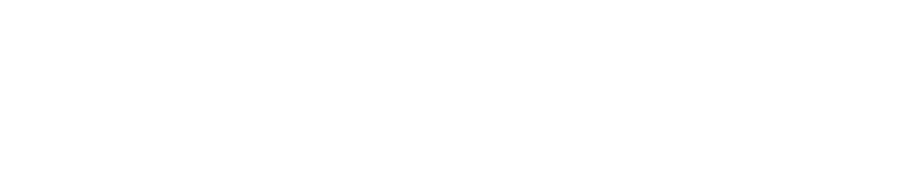
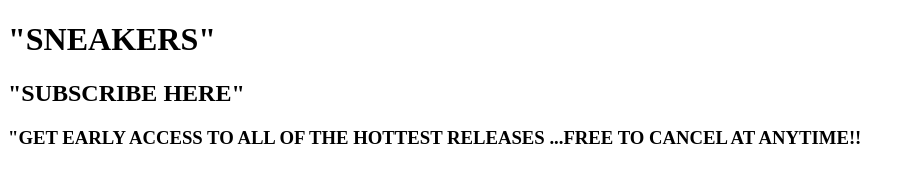
Before and after one commit to Stephmarsjs/landing_page, a plain HTML site: page index.html in a window 1280 px wide. Shown: the whole page, without its empty margins (0-913 px from the left). Drawn offline with Linux system fonts and the light colour scheme.

Commit message:
created containers for each item

```diff
--- a/index.html
+++ b/index.html
@@ -6,6 +6,18 @@
     <title>GET EM ALL</title>
 </head>
 <body>
-
+   <div class="flex-container">
+    <div class="header">
+        <h1>"SNEAKERS"</h1>
+    </div>
+    <div>
+        <h2>"SUBSCRIBE HERE"</h2>
+    </div>
+    <div>
+        <h3>"GET EARLY ACCESS TO ALL OF THE HOTTEST
+            RELEASES ...FREE TO CANCEL AT ANYTIME!!
+        </h3>
+    </div>
+  </div>
 </body>
 </html>
```
